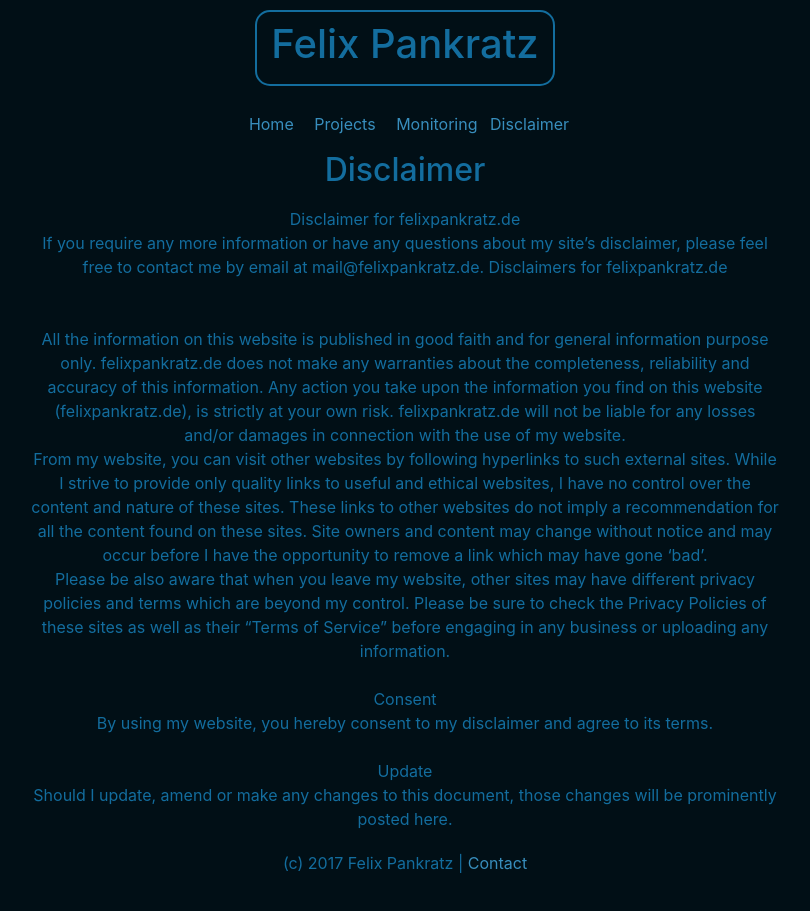
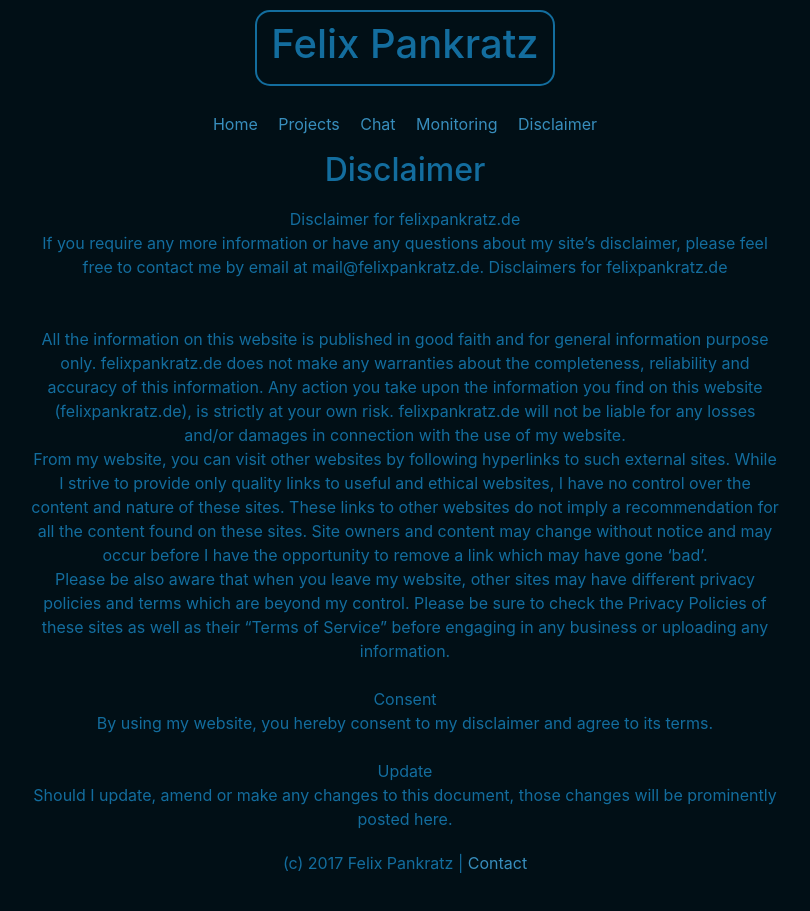
Before and after one commit to panki27/pankisPage, a plain HTML site: page disclaimer.html in a window 1280 px wide. Shown: the whole page, without its empty margins (235-1045 px from the left). Drawn offline with nearby package versions, Linux system fonts and the light colour scheme.

Commit message:
Added link to Chat

```diff
--- a/disclaimer.html
+++ b/disclaimer.html
@@ -28,10 +28,13 @@
               <a class="nav-link" href="https://felixpankratz.de/projects.html">Projects</a>
             </li>
             <li class="nav-item">
+              <a class="nav-link" href="https://felixpankratz.de/chat/">Chat</a>
+            </li>
+            <li class="nav-item">
               <a class="nav-link" href="https://felixpankratz.de/ez/index.php">Monitoring</a>
             </li>
             <li class="nav-item" >
-              <a href="https://felixpankratz.de/disclaimer.html">Disclaimer</a>
+              <a class="nav-link" href="https://felixpankratz.de/disclaimer.html">Disclaimer</a>
             </li>
           </ul>
         </nav>
```
Also changed, not shown: index.html (+3 -0 lines), projects.html (+3 -0 lines).
